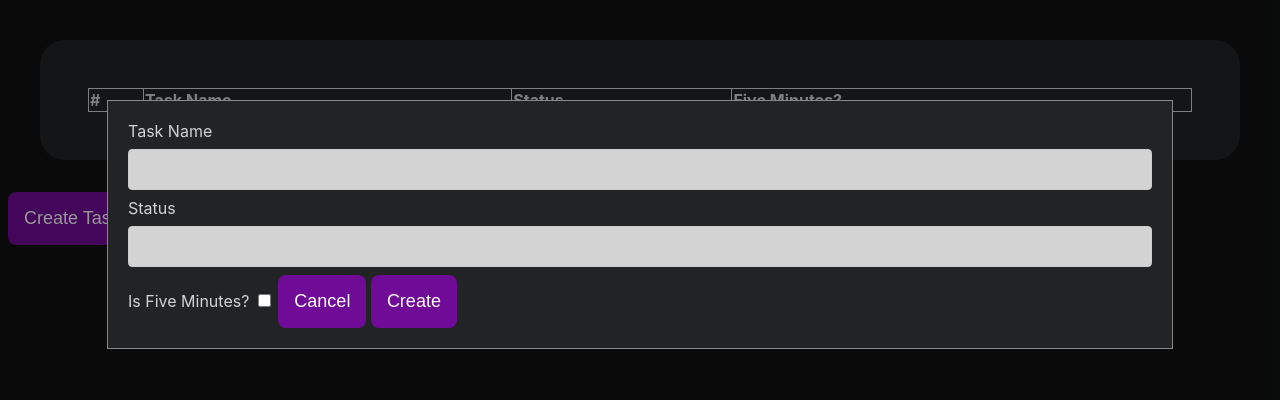
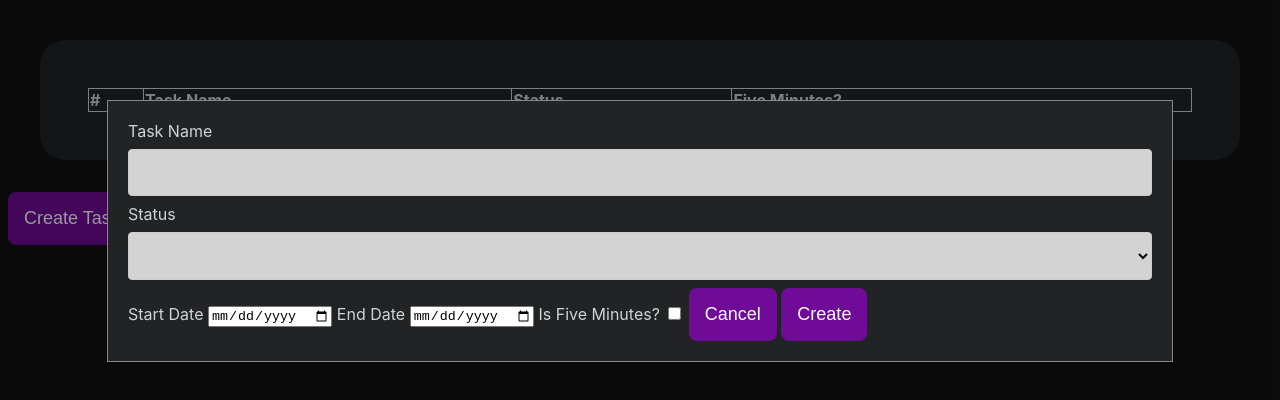
Before and after one commit to andrew-j-francis/egg-head, a Svelte app: page / in a window 1280 px wide. Both pictures are taken after a click on the button "Create Task". Shown: the top 400 px of the page. Built offline with nearby package versions, Linux system fonts and the light colour scheme.

Commit message:
Create task form

```diff
--- a/public/global.css
+++ b/public/global.css
@@ -75,4 +75,21 @@ input[type=text] {
     border: 1px solid #ccc;
     border-radius: 4px;
     box-sizing: border-box;
+    font-size: large;
 }
+
+input[type=select] {
+
+}
+
+select {
+    background: lightgray;
+    font-size: large;
+    width: 100%;
+    padding: 12px 20px;
+    margin: 8px 0;
+    display: inline-block;
+    border: 1px solid #ccc;
+    border-radius: 4px;
+    box-sizing: border-box;
+}
--- a/src/App.svelte
+++ b/src/App.svelte
@@ -6,6 +6,8 @@
     let taskFive = false;
     let taskStatus = "";
     let taskName = "";
+    let taskStartDate;
+    let taskEndDate;
 
     let tasks = [];
 
@@ -23,17 +25,30 @@
 
 </script>
 <Modal showModal={showTaskModal}>
-    <label for="task-name">Task Name </label>
-    <input id="task-name" type="text" bind:value={taskName}>
+    <form on:submit={handleCreateTask}>
 
-    <label for="status">Status</label>
-    <input id="status" type="text" bind:value={taskStatus}>
+        <label for="task-name">Task Name</label>
+        <input id="task-name" type="text" bind:value={taskName} required>
 
-    <label for="five">Is Five Minutes?</label>
-    <input id="five" type="checkbox" bind:value={taskFive}>
+        <label for="status">Status</label>
+        <select id="status" bind:value={taskStatus}>
+            <option value="New">New</option>
+            <option value="In Progress">In Progress</option>
+            <option value="Done">Done</option>
+        </select>
 
-    <button on:click={() => showTaskModal = false}>Cancel</button>
-    <button on:click={handleCreateTask}>Create</button>
+        <label for="start-date">Start Date</label>
+        <input id="start-date" type="date" bind:value={taskStartDate}>
+
+        <label for="end-date">End Date</label>
+        <input id="end-date" type="date" bind:value={taskEndDate}>
+
+        <label for="five">Is Five Minutes?</label>
+        <input id="five" type="checkbox" bind:checked={taskFive}>
+
+        <button on:click={() => showTaskModal = false}>Cancel</button>
+        <button type="submit">Create</button>
+    </form>
 </Modal>
 
 <Table tasks={tasks}></Table>
```
